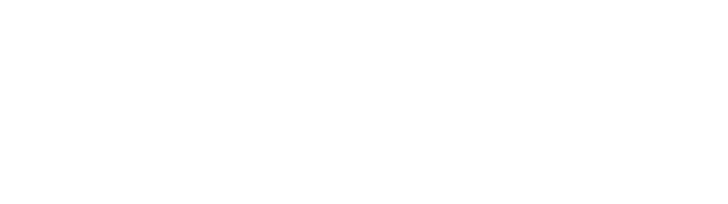
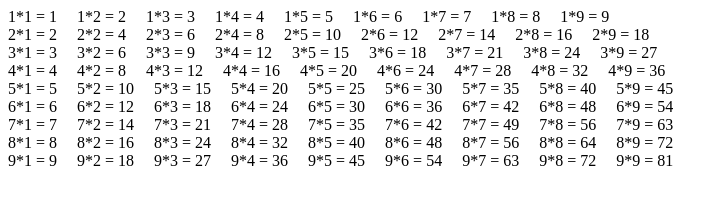
Before and after one commit to le1219/js, a plain HTML site: page 6-2-2for.html in a window 1280 px wide. Shown: the whole page, without its empty margins (0-728 px from the left). Drawn offline with Linux system fonts and the light colour scheme.

Commit message:
7/2 afternoon

```diff
--- a/6-2-2for.html
+++ b/6-2-2for.html
@@ -25,10 +25,15 @@
                 console.log(`${i}*${j} = ${i * j}`);
             }
         }
-//99乘法表 先跑i=1 成立 到 j = 1 成立 直到 j ！= 9
-// 換 i = 2 到j = 1 成立 直到 j ！= 9 ........
+        //99乘法表 先跑i=1 成立 到 j = 1 成立 直到 j ！= 9
+        // 換 i = 2 到j = 1 成立 直到 j ！= 9 ........
 
-
+        for (let i = 1; i <= 9; i++) {
+            for (let j = 1; j <= 9; j++) {
+                document.write(`${i}*${j} = ${i * j} &nbsp;&nbsp;&nbsp;&nbsp;`);
+            }
+            document.write('<br>');
+        }
     </script>
 </head>
 
```
